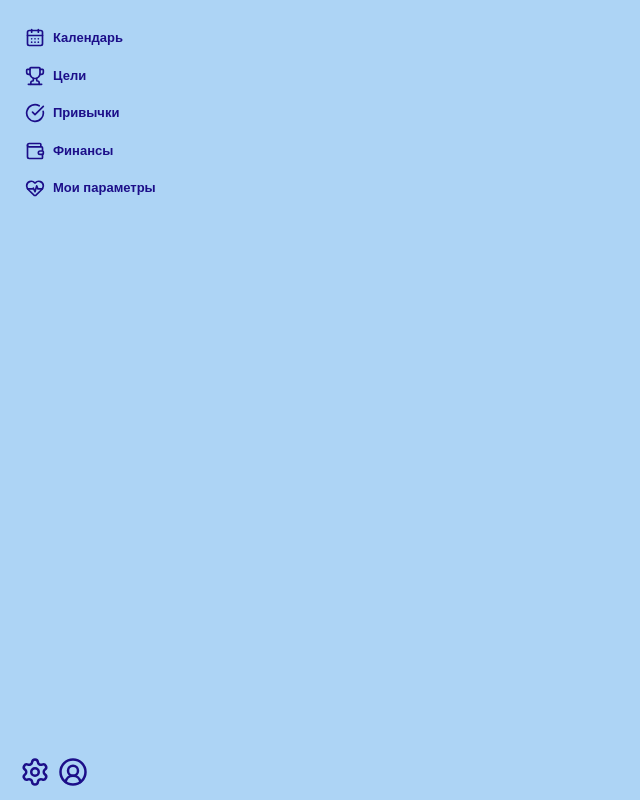
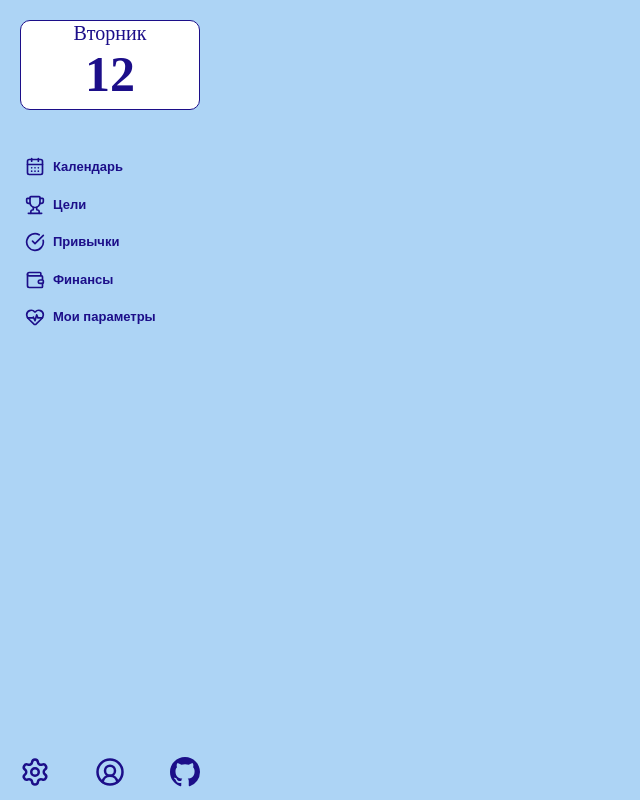
Before and after one commit to Glebess/better-every-day-app, a React (Vite) app: page / in a window 1280 px wide. Shown: the whole page, without its empty margins (0-640 px from the left). Built offline with nearby package versions, Linux system fonts and the light colour scheme.

Commit message:
стили header , показ сегодняшего дня и дня неделт

```diff
--- a/src/components/header/Header.jsx
+++ b/src/components/header/Header.jsx
@@ -1,9 +1,25 @@
+import { useState } from 'react'
 import styles from './Header.module.css'
 import HeaderButtonList from './HeaderButtonList'
 const Header = () => {
+	const date = new Date()
+	const days = [
+		'Воскресенье',
+		'Понедельник',
+		'Вторник',
+		'Среда',
+		'Четверг',
+		'Пятница',
+		'Суббота',
+	]
+
+	const [timeNow, setTimeNow] = useState({
+		dayName: days[date.getDay()],
+		day: date.getDate(),
+	})
 	return (
 		<header className={styles.header}>
-			<HeaderButtonList />
+			<HeaderButtonList timeNow={timeNow} />
 		</header>
 	)
 }
--- a/src/components/header/Header.module.css
+++ b/src/components/header/Header.module.css
@@ -8,12 +8,48 @@
 .div_button_list_container {
 	padding-top: 20px;
 	padding-left: 20px;
+	gap: 5%;
 	display: flex;
 	flex-direction: column;
 	height: 100%;
 	width: 100%;
 	box-sizing: border-box;
 }
+.time_panel {
+	display: flex;
+	flex-direction: column;
+	border-radius: 10px;
+	border: 1px solid #1c0e89;
+	background-color: white;
+	justify-content: center;
+	height: 90px;
+	width: 100%;
+	color: #1c0e89;
+	box-sizing: border-box;
+}
+.time_panel div {
+	display: flex;
+	margin-bottom: auto;
+	gap: 10px;
+	padding-top: 5px;
+	padding-left: 5px;
+	padding-right: 5px;
+	height: 25px;
+	align-items: center;
+	justify-content: center;
+}
+.time_panel span {
+	font-size: 20px;
+	text-align: center;
+}
+.time_panel p {
+	margin: 0;
+	font-size: 50px;
+	font-weight: 600;
+	text-align: center;
+	padding-bottom: 10px;
+}
+
 .actions_panel {
 	display: flex;
 	flex-direction: column;
@@ -56,7 +92,7 @@
 }
 .user_panel {
 	display: flex;
-	gap: 7.5px;
+	justify-content: space-between;
 	margin-top: auto;
 	flex-shrink: 0;
 	padding-bottom: 10px;
--- a/src/components/header/HeaderButtonList.jsx
+++ b/src/components/header/HeaderButtonList.jsx
@@ -11,13 +11,16 @@ import {
 import Button from '..//..//UI/Button'
 import styles from './Header.module.css'
 
-const HeaderButtonList = () => {
+const HeaderButtonList = (props) => {
+	const { timeNow } = props
 	return (
 		<div className={styles.div_button_list_container}>
-			{/* <div>
-				<h1>20:37</h1>
-				<h1>12.05.2026</h1>
-			</div> */}
+			<div className={styles.time_panel}>
+				<div>
+					<span>{timeNow.dayName}</span>
+				</div>
+				<p>{timeNow.day}</p>
+			</div>
 			<div className={styles.actions_panel}>
 				<Button>
 					<CalendarDays />
@@ -38,7 +41,6 @@ const HeaderButtonList = () => {
 					<Wallet />
 					<p>Финансы</p>
 				</Button>
-
 				<Button>
 					<HeartPulse />
 					<p>Мои параметры</p>
@@ -52,6 +54,18 @@ const HeaderButtonList = () => {
 				<Button>
 					<CircleUserRound />
 				</Button>
+				<Button>
+					<svg
+						xmlns='http://www.w3.org/2000/svg'
+						width='16'
+						height='16'
+						fill='currentColor'
+						class='bi bi-github'
+						viewBox='0 0 16 16'
+					>
+						<path d='M8 0C3.58 0 0 3.58 0 8c0 3.54 2.29 6.53 5.47 7.59.4.07.55-.17.55-.38 0-.19-.01-.82-.01-1.49-2.01.37-2.53-.49-2.69-.94-.09-.23-.48-.94-.82-1.13-.28-.15-.68-.52-.01-.53.63-.01 1.08.58 1.23.82.72 1.21 1.87.87 2.33.66.07-.52.28-.87.51-1.07-1.78-.2-3.64-.89-3.64-3.95 0-.87.31-1.59.82-2.15-.08-.2-.36-1.02.08-2.12 0 0 .67-.21 2.2.82.64-.18 1.32-.27 2-.27s1.36.09 2 .27c1.53-1.04 2.2-.82 2.2-.82.44 1.1.16 1.92.08 2.12.51.56.82 1.27.82 2.15 0 3.07-1.87 3.75-3.65 3.95.29.25.54.73.54 1.48 0 1.07-.01 1.93-.01 2.2 0 .21.15.46.55.38A8.01 8.01 0 0 0 16 8c0-4.42-3.58-8-8-8' />
+					</svg>
+				</Button>
 			</div>
 		</div>
 	)
```
